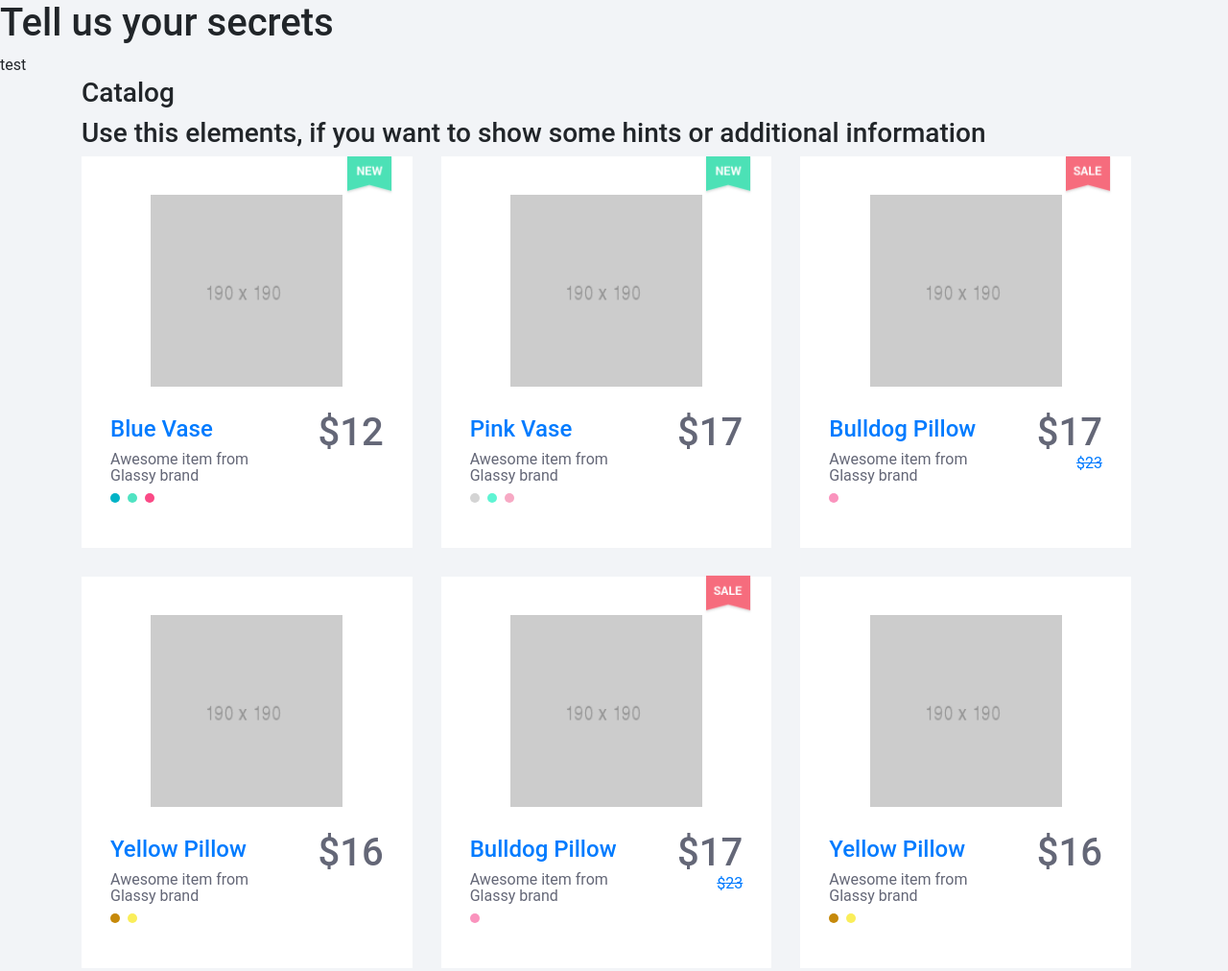
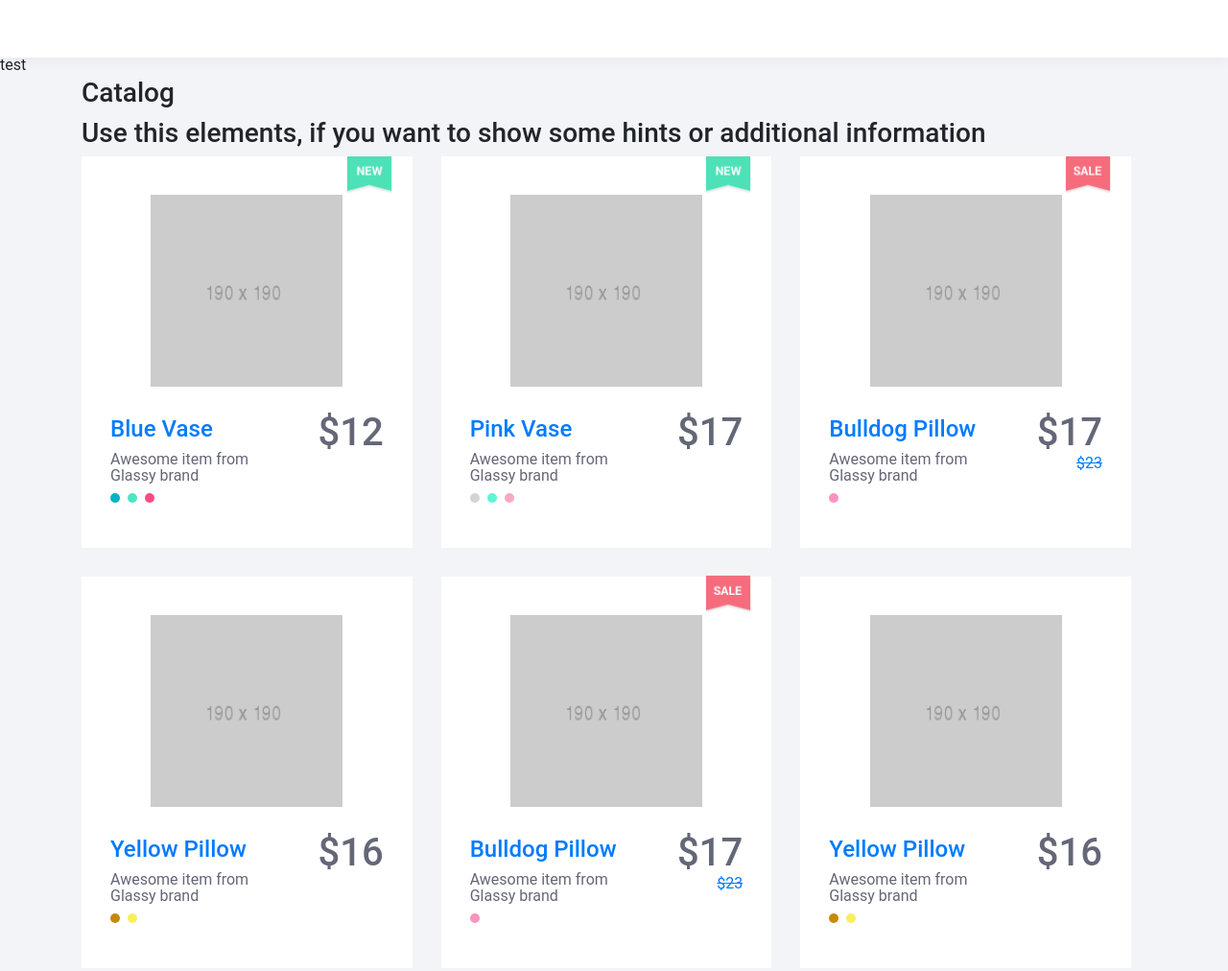
Before and after one commit to Louiefigz/bad-ideas, a React app: page / in a window 1280 px wide. Shown: the top 1012 px of the page at 96% size. Built offline with nearby package versions, Linux system fonts and the light colour scheme.

Commit message:
ADDING NAVIGATION BAR-- NO content

```diff
--- a/src/app/Router.js
+++ b/src/app/Router.js
@@ -2,6 +2,8 @@ import React from 'react';
 import {Route, Switch} from 'react-router-dom';
 import MainWrapper from './MainWrapper';
 import Catalog from '../containers/e-commerce/catalog';
+import Layout from '../containers/_layout';
+
 
 
 
@@ -18,6 +20,7 @@ const Router = () => (
 
 const wrappedRoutes = () => (
     <div>
+        <Layout/>
         <div className='container__wrap'>
             <Route path='/' component={BadTest}/>
         </div>
--- a/src/app/index.css
+++ b/src/app/index.css
@@ -4,3 +4,13 @@ body {
   font-family: 'Roboto', sans-serif;
   background: #f2f4f7;
 }
+
+.topbar {
+  width: 100%;
+  position: fixed;
+  top: 0;
+  height: 60px;
+  z-index: 101;
+  box-shadow: 0 2px 15px 0 rgba(0, 0, 0, 0.05);
+  background: white;
+}
--- /dev/null
+++ b/src/containers/_layout/index.js
@@ -0,0 +1,14 @@
+import React, {Component} from 'react';
+
+
+class Layout extends Component {
+
+  render() {
+    return (
+      <div className='topbar'>
+      </div>
+    )
+  }
+}
+
+export default Layout;
```
